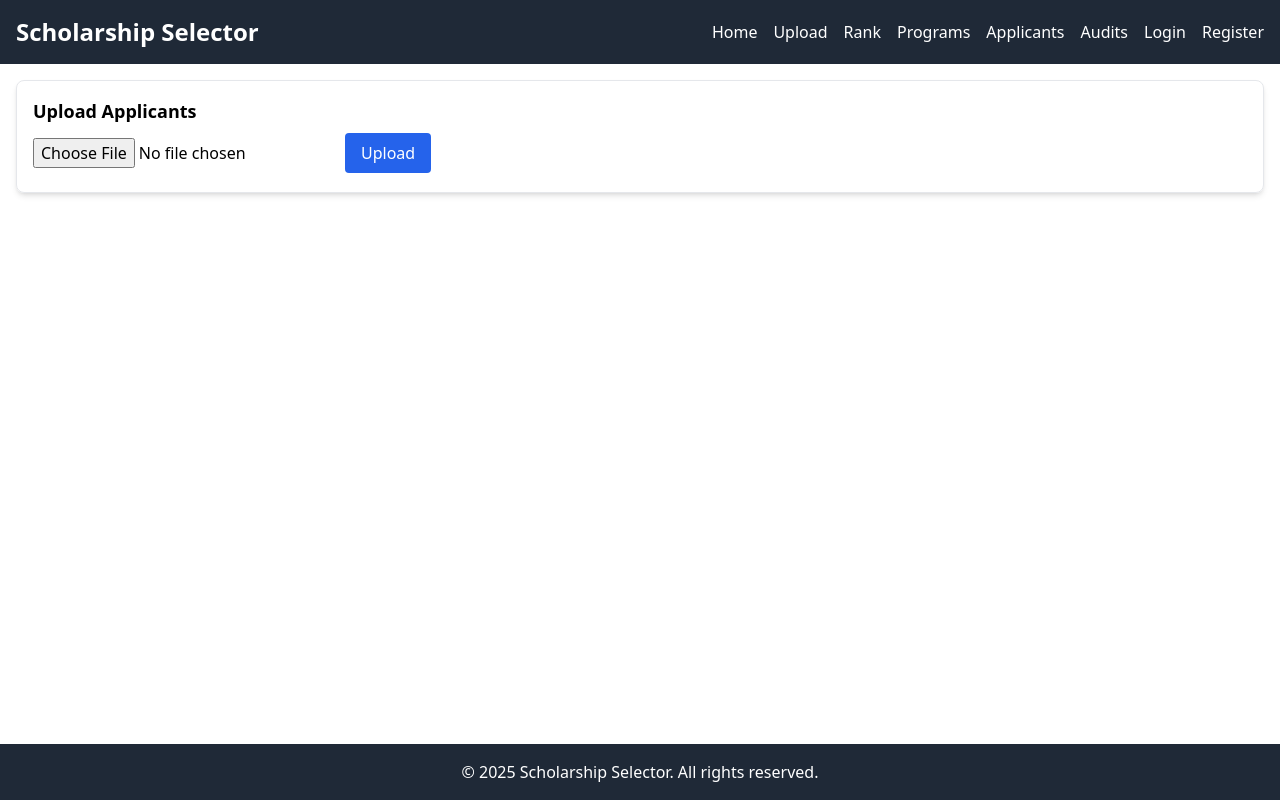
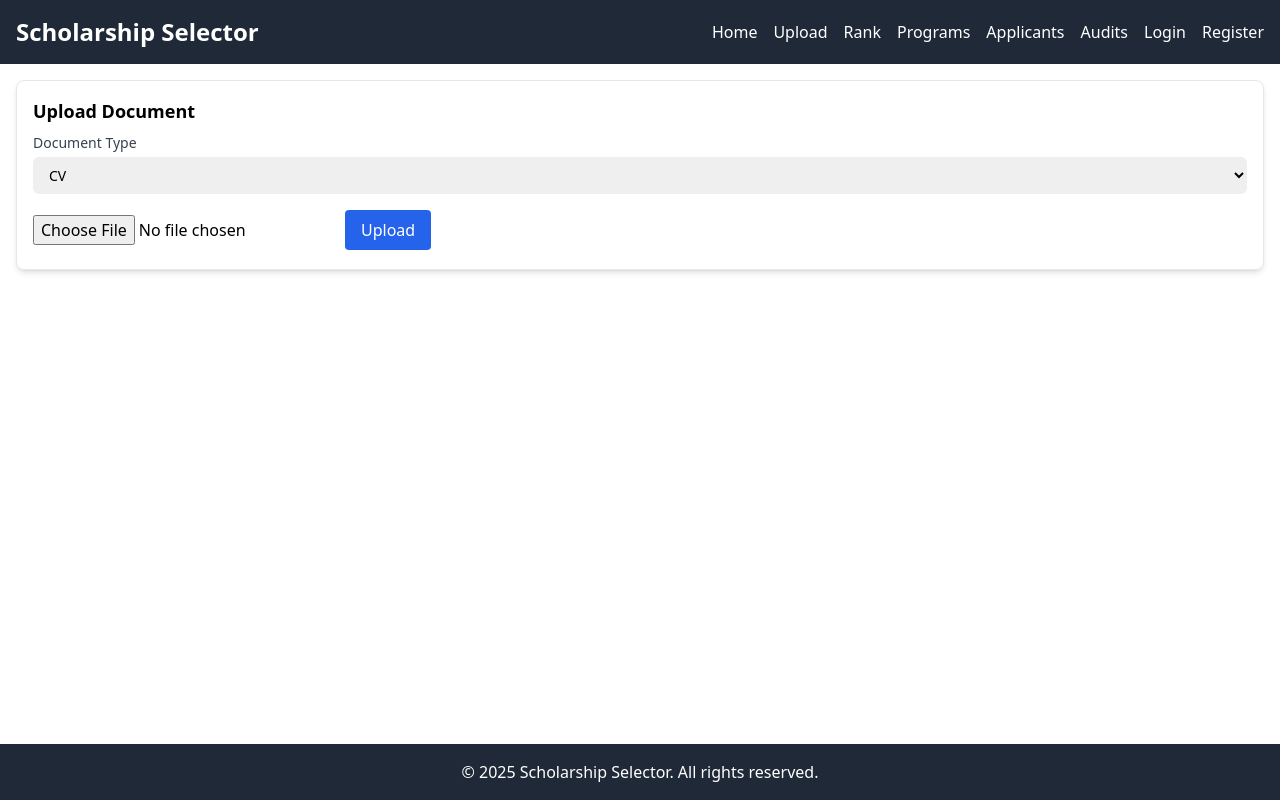
Before and after one commit to mokwathedeveloper/scholarship-selector, a Next.js app in the folder frontend/: page /upload in a window 1280 px wide. Built offline with nearby package versions, Linux system fonts and the light colour scheme; no server answers.

Commit message:
feat(frontend): update upload page with document type selection

```diff
--- a/frontend/src/pages/upload.tsx
+++ b/frontend/src/pages/upload.tsx
@@ -1,7 +1,9 @@
 import React, { useState } from "react";
+import { uploadApplicants } from "../services/api";
 
 const UploadPage: React.FC = () => {
   const [selectedFile, setSelectedFile] = useState<File | null>(null);
+  const [documentType, setDocumentType] = useState<string>("CV"); // Default to CV
   const [status, setStatus] = useState<string>("");
 
   const handleFileChange = (e: React.ChangeEvent<HTMLInputElement>) => {
@@ -10,27 +12,23 @@ const UploadPage: React.FC = () => {
     }
   };
 
+  const handleDocumentTypeChange = (e: React.ChangeEvent<HTMLSelectElement>) => {
+    setDocumentType(e.target.value);
+  };
+
   const handleUpload = async () => {
     if (!selectedFile) {
       setStatus("⚠️ Please select a file first.");
       return;
     }
-
-    const formData = new FormData();
-    formData.append("file", selectedFile);
+    if (!documentType) {
+      setStatus("⚠️ Please select a document type.");
+      return;
+    }
 
     try {
       setStatus("⏳ Uploading...");
-      const response = await fetch(`${process.env.NEXT_PUBLIC_API_URL}/upload`, {
-        method: "POST",
-        body: formData,
-      });
-
-      if (!response.ok) {
-        throw new Error("Network response was not ok");
-      }
-
-      const result = await response.json();
+      const result = await uploadApplicants(selectedFile, documentType);
       setStatus(`✅ ${result.message}: ${result.file}`);
     } catch (error: any) {
       setStatus(`❌ Upload failed: ${error.message}`);
@@ -39,7 +37,22 @@ const UploadPage: React.FC = () => {
 
   return (
     <div className="p-4 border rounded-lg shadow-md">
-      <h2 className="text-lg font-bold mb-2">Upload Applicants</h2>
+      <h2 className="text-lg font-bold mb-2">Upload Document</h2>
+      <div className="mb-4">
+        <label htmlFor="documentType" className="block text-sm font-medium text-gray-700">Document Type</label>
+        <select
+          id="documentType"
+          name="documentType"
+          className="mt-1 block w-full pl-3 pr-10 py-2 text-base border-gray-300 focus:outline-none focus:ring-indigo-500 focus:border-indigo-500 sm:text-sm rounded-md"
+          value={documentType}
+          onChange={handleDocumentTypeChange}
+        >
+          <option value="CV">CV</option>
+          <option value="Transcript">Transcript</option>
+          <option value="Certificate">Certificate</option>
+          <option value="Other">Other</option>
+        </select>
+      </div>
       <input type="file" onChange={handleFileChange} className="mb-2" />
       <button
         onClick={handleUpload}
```
